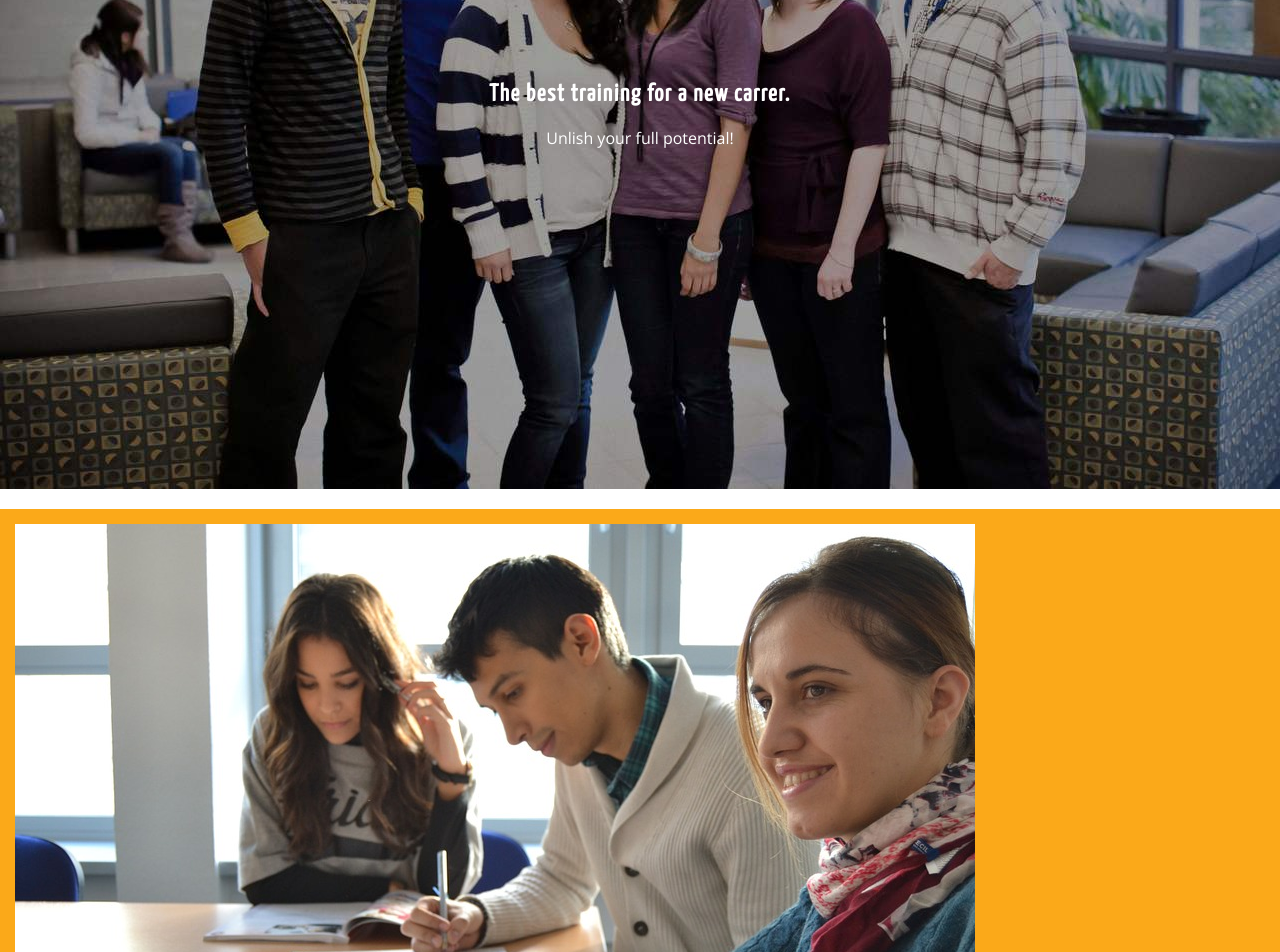
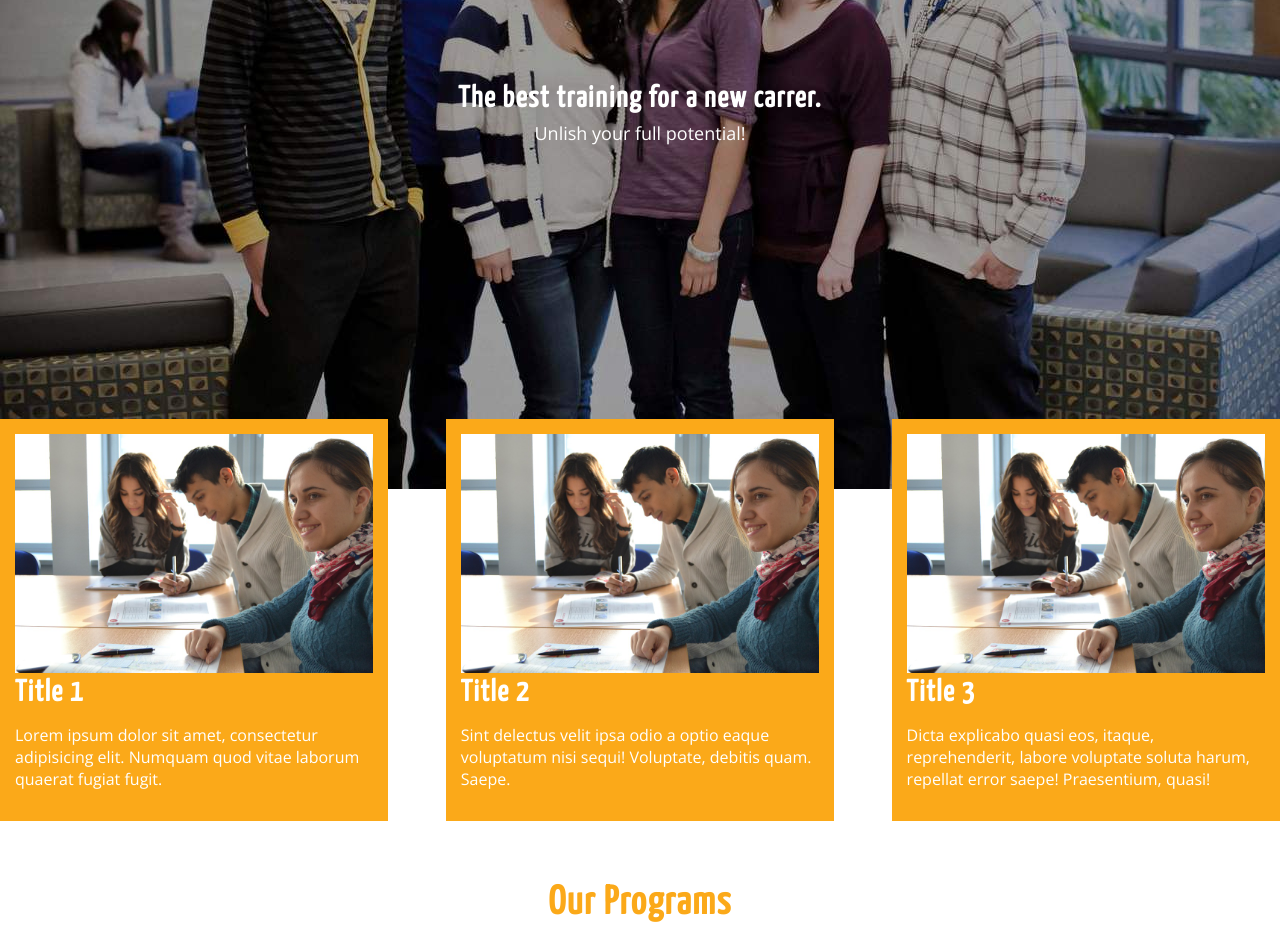
Before and after one commit to rangelz1/I.E.Nobel, a plain HTML site: page index.html in a window 1280 px wide. Shown: the part 260-1212 px from the top of the page. Drawn offline with nearby package versions, Linux system fonts and the light colour scheme; some icons are missing.

Commit message:
Mobil responsive styling 70% finished

```diff
--- a/css/style.css
+++ b/css/style.css
@@ -161,3 +161,43 @@ h1, h2, h3, h4, h5, h6 {
 	height: 50px;
 	line-height: 40px;
 }
+
+/*-----------------------------------------Styling for responsive features-----------------------------------------*/
+
+@media(min-width: 480px) {
+	.logo {
+		font-size: 40px;
+	}
+	.banner__title {
+		font-size: 30px;
+		margin: 5px 0;
+	}
+	.banner__txt {
+		display: block;
+		font-size: 18px;
+		margin: 7px 0;
+	}
+
+	.info, .courses {
+		display: flex;
+		justify-content: space-between;
+		margin-top: -90px;
+	}
+	.info__column {
+		width: 28%;
+	}
+	.info__title {
+		font-size: 30px;
+		margin: 5px 0;
+	}
+	.section__title {
+		width: 100%;
+	}
+	.courses {
+		flex-wrap: wrap;
+		margin-top: 0;
+	}
+	.courses__column {
+		width: 48%;
+	}
+}
```
